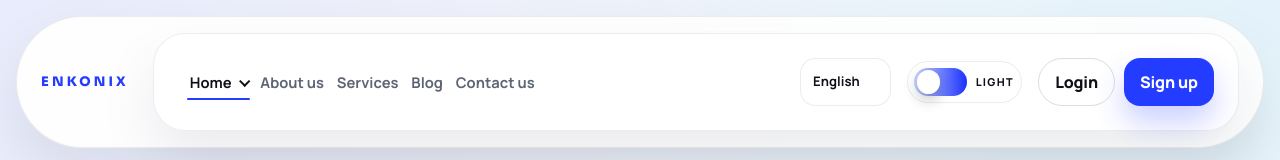
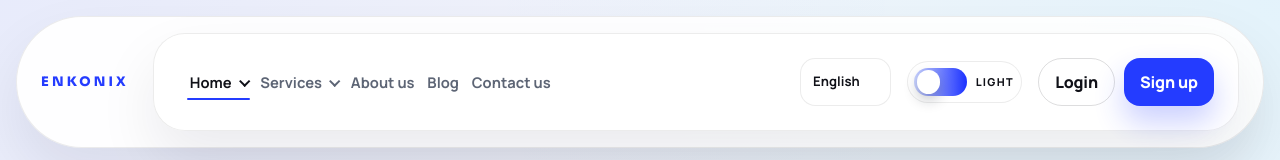
Before and after one commit to AXRYA7/webdevdemo, a React (Vite) app: page / in a window 1280 px wide. Shown: the top 160 px of the page. Built offline with nearby package versions, Linux system fonts and the light colour scheme.

Commit message:
Added drop down for services

```diff
--- a/src/components/AppNav.jsx
+++ b/src/components/AppNav.jsx
@@ -1,12 +1,12 @@
 import { useEffect, useRef, useState } from "react";
 import { Link, NavLink, useLocation, useNavigate } from "react-router-dom";
+import { getServiceList } from "../content/serviceCatalog";
 import { useAuth } from "../context/AuthContext";
 import { useLocale } from "../context/LocaleContext";
 import ThemeToggle from "./ThemeToggle";
 
 const links = [
   { key: "nav.about", to: "/about" },
-  { key: "nav.services", to: "/services" },
   { key: "nav.blog", to: "/blog" },
   { key: "nav.contact", to: "/contact" },
 ];
@@ -19,17 +19,21 @@ const homePages = [
 export default function AppNav() {
   const [menuOpen, setMenuOpen] = useState(false);
   const [homeMenuOpen, setHomeMenuOpen] = useState(false);
+  const [servicesMenuOpen, setServicesMenuOpen] = useState(false);
   const [profileOpen, setProfileOpen] = useState(false);
   const location = useLocation();
   const navigate = useNavigate();
   const { currentUser, isAdmin, logout } = useAuth();
   const { locale, localeOptions, setLocale, t } = useLocale();
+  const servicePages = getServiceList(locale);
   const homeMenuRef = useRef(null);
+  const servicesMenuRef = useRef(null);
   const profileMenuRef = useRef(null);
 
   useEffect(() => {
     setMenuOpen(false);
     setHomeMenuOpen(false);
+    setServicesMenuOpen(false);
     setProfileOpen(false);
   }, [location.pathname]);
 
@@ -40,6 +44,13 @@ export default function AppNav() {
         !homeMenuRef.current.contains(event.target)
       ) {
         setHomeMenuOpen(false);
+      }
+
+      if (
+        servicesMenuRef.current &&
+        !servicesMenuRef.current.contains(event.target)
+      ) {
+        setServicesMenuOpen(false);
       }
 
       if (
@@ -69,6 +80,7 @@ export default function AppNav() {
   const isHomeSectionActive = homePages.some(
     (page) => page.to === location.pathname,
   );
+  const isServicesSectionActive = location.pathname.startsWith("/services");
 
   function handleLogout() {
     logout();
@@ -110,6 +122,7 @@ export default function AppNav() {
                 aria-expanded={homeMenuOpen}
                 onClick={() => {
                   setHomeMenuOpen((currentValue) => !currentValue);
+                  setServicesMenuOpen(false);
                   setProfileOpen(false);
                 }}
               >
@@ -129,6 +142,44 @@ export default function AppNav() {
                       onClick={() => setHomeMenuOpen(false)}
                     >
                       {t(page.key)}
+                    </NavLink>
+                  ))}
+                </div>
+              ) : null}
+            </div>
+
+            <div
+              ref={servicesMenuRef}
+              className="nav-home-menu nav-services-menu"
+            >
+              <button
+                type="button"
+                className={`nav-link-custom nav-home-trigger nav-services-trigger ${
+                  isServicesSectionActive || servicesMenuOpen ? "is-active" : ""
+                } ${servicesMenuOpen ? "is-open" : ""}`}
+                aria-expanded={servicesMenuOpen}
+                onClick={() => {
+                  setServicesMenuOpen((currentValue) => !currentValue);
+                  setHomeMenuOpen(false);
+                  setProfileOpen(false);
+                }}
+              >
+                {t("nav.services")}
+                <span className="nav-home-caret" aria-hidden="true" />
+              </button>
+
+              {servicesMenuOpen ? (
+                <div className="nav-home-dropdown nav-services-dropdown">
+                  {servicePages.map((service) => (
+                    <NavLink
+                      key={service.slug}
+                      to={`/services/${service.slug}`}
+                      className={({ isActive }) =>
+                        `nav-home-link nav-service-link text-decoration-none ${isActive ? "is-active" : ""}`
+                      }
+                      onClick={() => setServicesMenuOpen(false)}
+                    >
+                      {service.title}
                     </NavLink>
                   ))}
                 </div>
@@ -181,6 +232,7 @@ export default function AppNav() {
                   onClick={() => {
                     setProfileOpen((currentValue) => !currentValue);
                     setHomeMenuOpen(false);
+                    setServicesMenuOpen(false);
                   }}
                 >
                   <span className="profile-avatar">{initials}</span>
--- a/src/index.css
+++ b/src/index.css
@@ -193,6 +193,10 @@ h4,
   min-width: 0;
 }
 
+.nav-services-menu {
+  position: relative;
+}
+
 .nav-home-trigger {
   display: inline-flex;
   align-items: center;
@@ -231,6 +235,12 @@ h4,
   padding: 0.5rem;
 }
 
+.nav-services-dropdown {
+  min-width: 18.5rem;
+  max-height: min(70vh, 28rem);
+  overflow-y: auto;
+}
+
 .nav-home-link {
   width: 100%;
   border-radius: 0.95rem;
@@ -244,6 +254,11 @@ h4,
 .nav-home-link.is-active {
   background: var(--surface-muted);
   color: var(--text-primary);
+}
+
+.nav-service-link {
+  white-space: normal;
+  line-height: 1.45;
 }
 
 .theme-switch {
@@ -2074,6 +2089,11 @@ h4,
     margin-top: 0.65rem;
   }
 
+  .nav-services-dropdown {
+    min-width: 100%;
+    max-height: none;
+  }
+
   .profile-dropdown {
     position: static;
     min-width: 100%;
```
Also changed, not shown: 5 other files (tests, documents, lock files or other folders).
